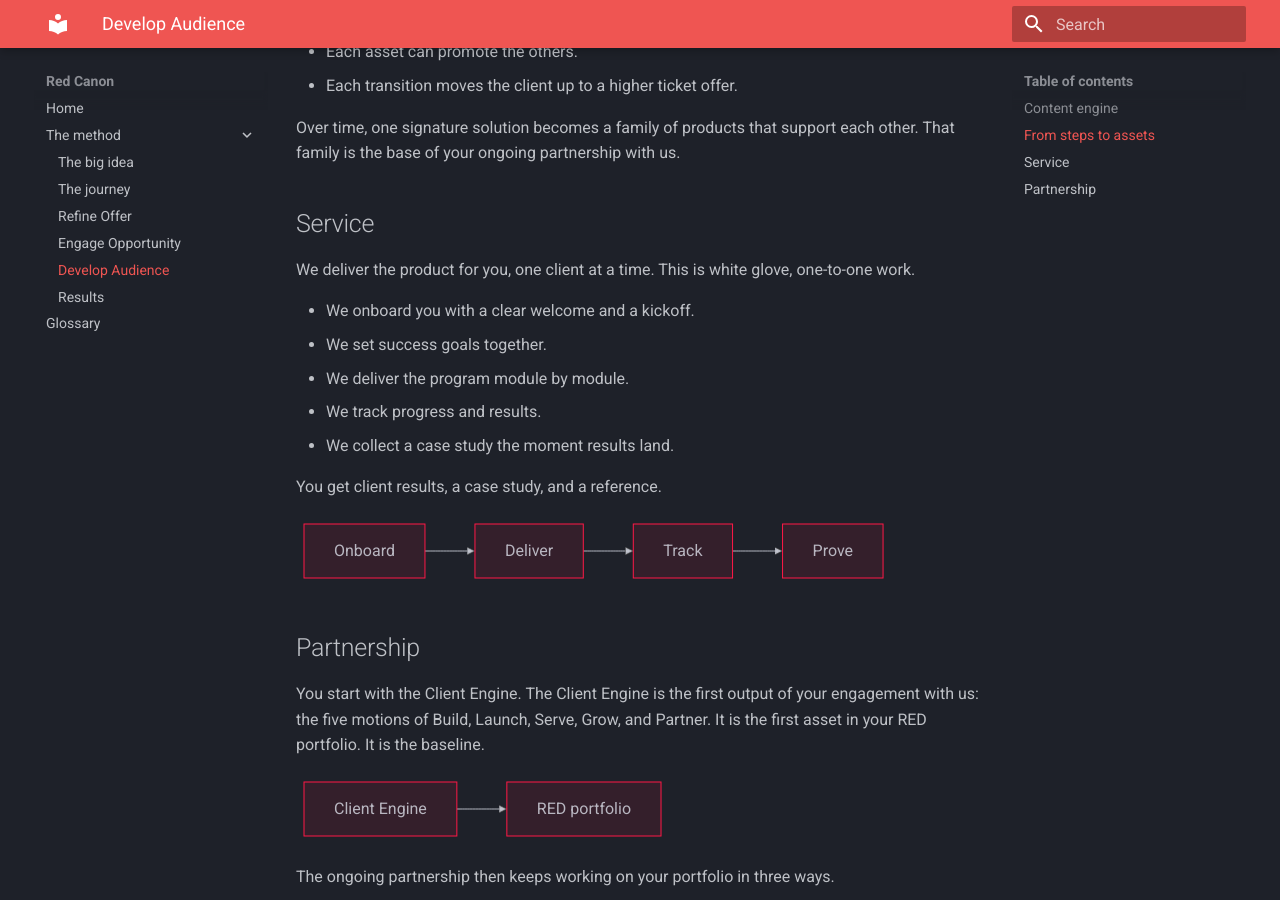
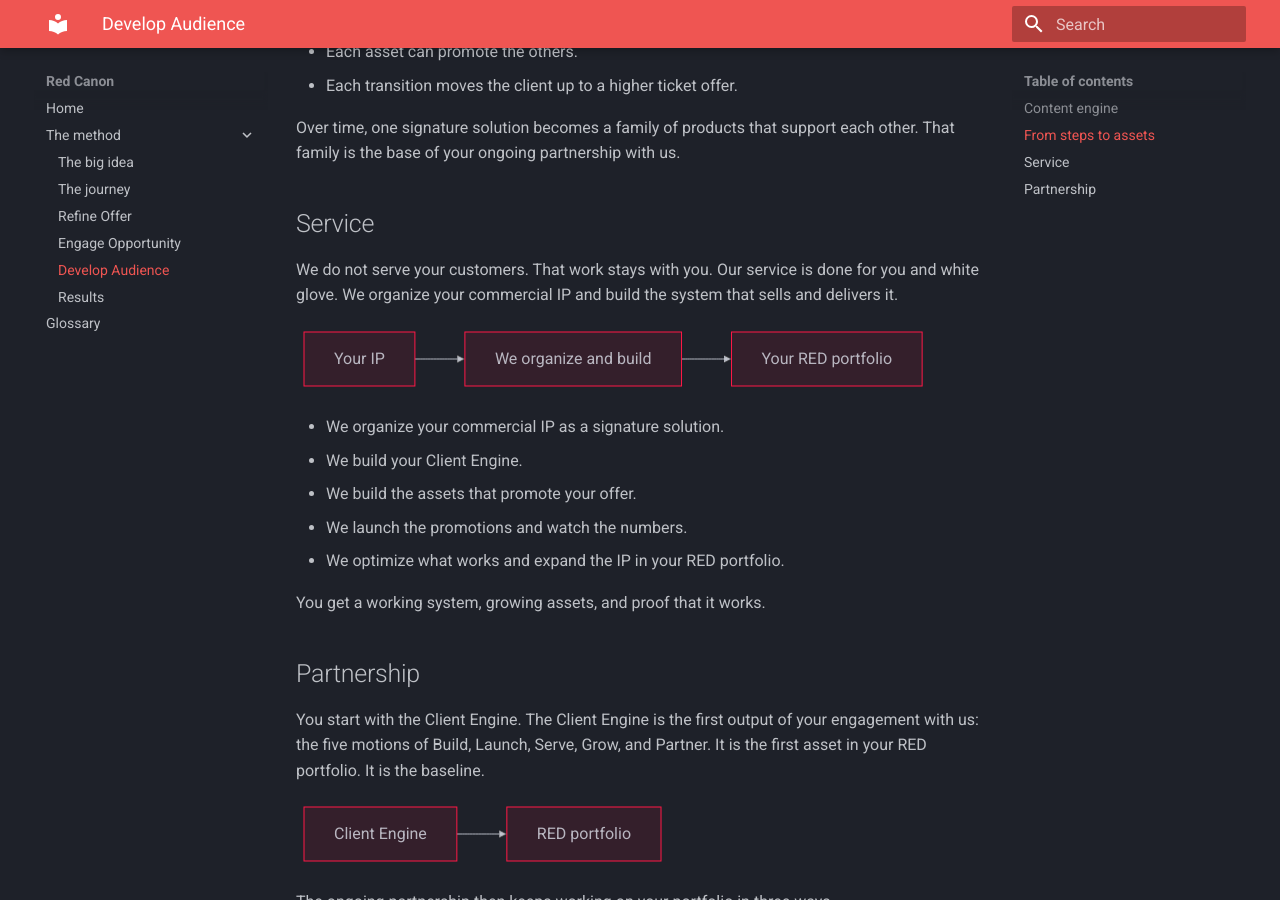
Before and after one commit to redrhino-online/red-canon, an MkDocs documentation site: the page built from docs/method/develop-audience.md, in a window 1280 px wide and 900 px high, scrolled down 1658 px. Built offline with MkDocs 1.6.1 and Material for MkDocs 9.7.7, drawn with Linux system fonts in a browser that asks for light colours; some of the changed text lies outside the part shown.

Commit message:
docs: clarify done-for-you scope, we build the system, you serve your customers

````diff
--- a/docs/method/develop-audience.md
+++ b/docs/method/develop-audience.md
@@ -1,12 +1,12 @@
 # Develop Audience
 
 Develop Audience is the third step of the RED Method. Here we keep the audience
-and the client growing. We run the content engine, deliver the product, and
-build a long partnership.
+and your RED portfolio growing. We run the content engine, build the assets,
+and build a long partnership.
 
 ```mermaid
 flowchart LR
-    A[Content] --> B[Assets] --> C[Service] --> D[Partnership]
+    A[Content] --> B[Assets] --> C[Build for you] --> D[Partnership]
 ```
 
 ## Content engine
@@ -64,21 +64,22 @@
 
 ## Service
 
-We deliver the product for you, one client at a time. This is white glove,
-one-to-one work.
-
-- We onboard you with a clear welcome and a kickoff.
-- We set success goals together.
-- We deliver the program module by module.
-- We track progress and results.
-- We collect a case study the moment results land.
-
-You get client results, a case study, and a reference.
+We do not serve your customers. That work stays with you. Our service is done
+for you and white glove. We organize your commercial IP and build the system
+that sells and delivers it.
 
 ```mermaid
 flowchart LR
-    A[Onboard] --> B[Deliver] --> C[Track] --> D[Prove]
+    A[Your IP] --> B[We organize and build] --> C[Your RED portfolio]
 ```
+
+- We organize your commercial IP as a signature solution.
+- We build your Client Engine.
+- We build the assets that promote your offer.
+- We launch the promotions and watch the numbers.
+- We optimize what works and expand the IP in your RED portfolio.
+
+You get a working system, growing assets, and proof that it works.
 
 ## Partnership
 
````
Also changed, not shown: docs/index.md (+2 -2 lines), docs/method/big-idea.md (+4 -2 lines), docs/method/journey.md (+3 -3 lines), docs/method/results.md (+4 -3 lines).
